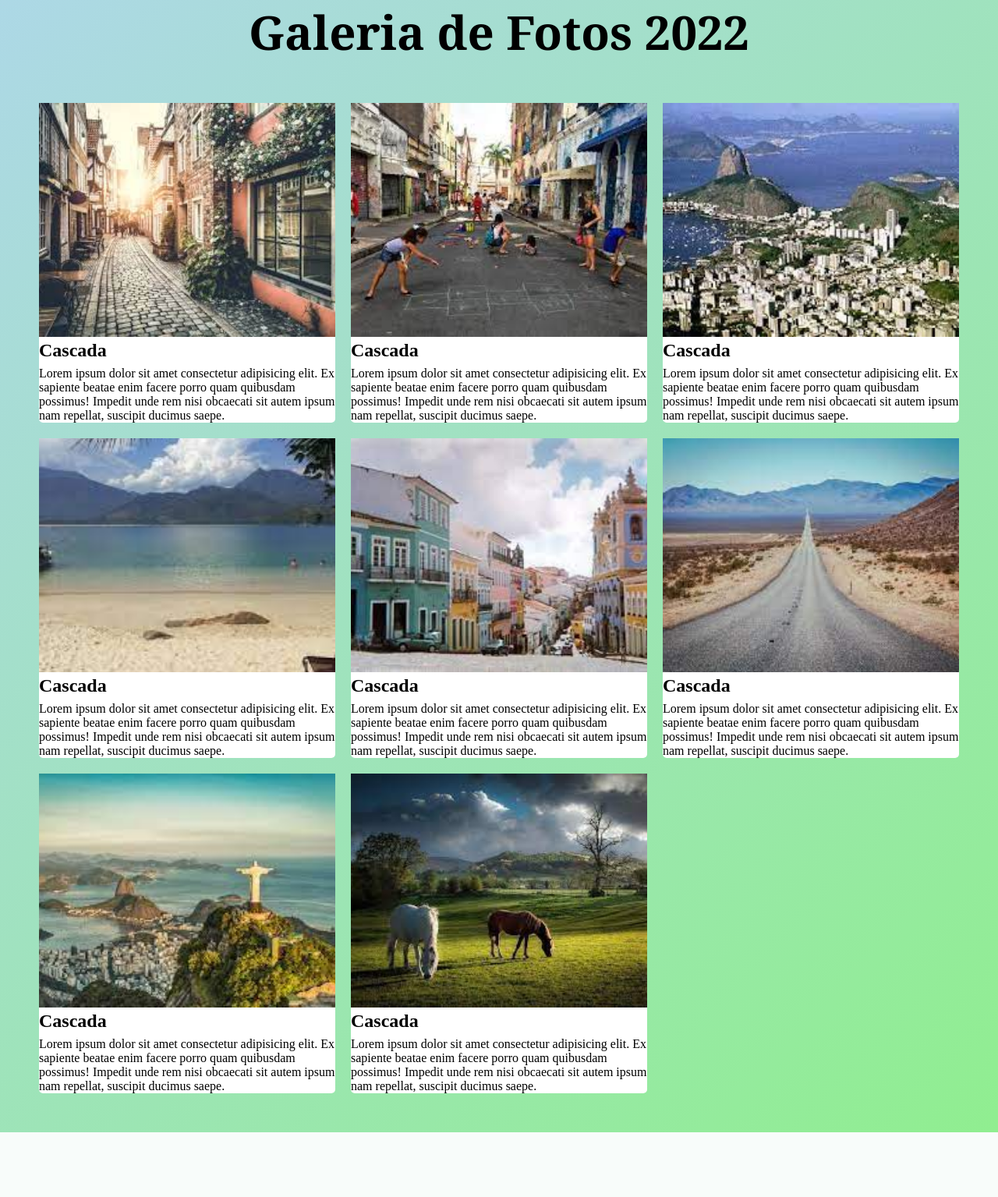
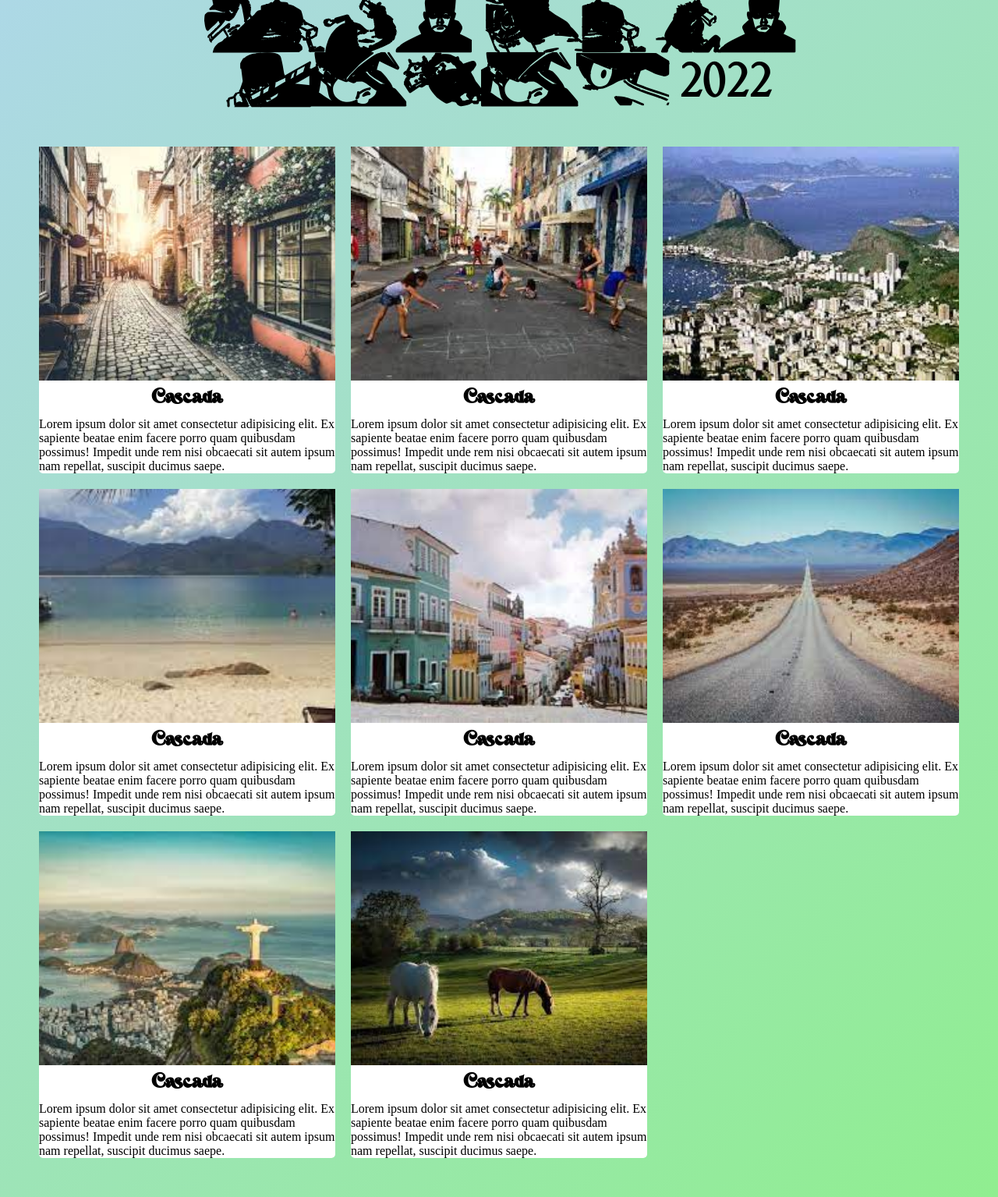
Before and after one commit to Felipeysz/Project.github.io, a PHP site: page /polaroid.html in a window 1280 px wide. Shown: the whole page at 78% size. Before the commit the page ends 1452 px from the top, so only its background shows below. Run offline with PHP 8.4, Linux system fonts and the light colour scheme; some web fonts are replaced.

Commit message:
Novas Alteraçãos

```diff
--- a/css/polaroid.css
+++ b/css/polaroid.css
@@ -25,6 +25,7 @@
 
 h2 {
   font-family: MagicRetro;
+  text-align: center;
 }
 .polaroid img {
   width: 100%;
@@ -62,6 +63,7 @@
   }
   h2 {
     font-family: MagicRetro;
+    text-align: center;
   }
 }
 
@@ -82,6 +84,7 @@
   }
   h2 {
     font-family: MagicRetro;
+    text-align: center;
   }
 }
 
@@ -102,6 +105,7 @@
   }
   h2 {
     font-family: MagicRetro;
+    text-align: center;
   }
 }
 /* Smart-Watch */
@@ -121,5 +125,6 @@
   }
   h2 {
     font-family: MagicRetro;
+    text-align: center;
   }
 }
```
Also changed, not shown: arquivos/Magic Retro.ttf (added), arquivos/Onepiece.ttf (added).
